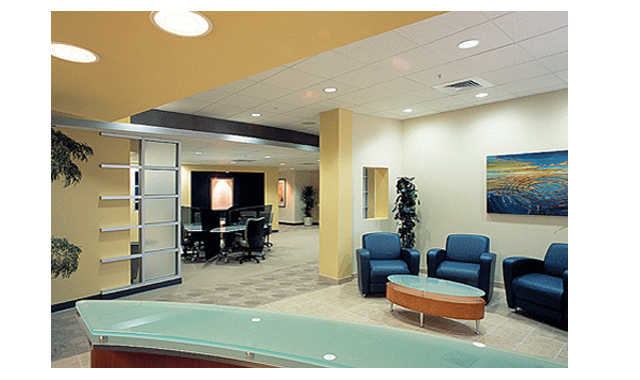
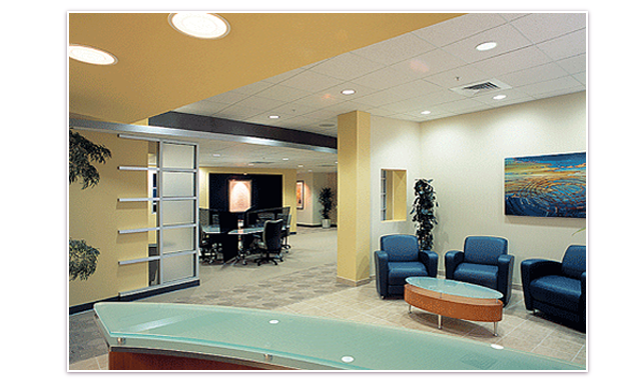
Before and after one commit to stefanpenner/jquery.live.gallery.js, a plain HTML site: page index.html in a window 1280 px wide. Shown: the whole page, without its empty margins (331-971 px from the left). Drawn offline with nearby package versions, Linux system fonts and the light colour scheme.

```diff
--- a/gallery.css
+++ b/gallery.css
@@ -9,12 +9,20 @@
 .viewer {
     padding-top:3px;
     height:357px;
+    width: 500px;
     overflow: hidden;
+	  margin:0 auto;
 }
 .viewer img {
 	display:block;
 	text-align:center;
-	margin:0 auto;
+  position: absolute;
+  margin: 0 8px;
+  -moz-box-shadow: 0px 1px 4px #8f7a8a;
+	-webkit-box-shadow: 0px 1px 4px #8f7a8a;
+  box-shadow: 0px 1px 4px #8f7a8a;
+  border: 2px solid #fff;
+  cursor:pointer;
 }
 .scrollable {
 	width:410px;
@@ -62,7 +70,6 @@
   margin: 0 8px;
   -moz-box-shadow: 0px 1px 4px #8f7a8a;
 	-webkit-box-shadow: 0px 1px 4px #8f7a8a;
-  filter: progid:DXImageTransform.Microsoft.Shadow(color=#8f7a8a,direction=180,strength=10);
   box-shadow: 0px 1px 4px #8f7a8a;
   border: 2px solid #fff;
   cursor:pointer;
--- a/jquery.live.gallery.js
+++ b/jquery.live.gallery.js
@@ -52,9 +52,9 @@
         find(this.thumbnailSelector).
           live('click',function(){
             var element = $(this),
-              newSrc = element.attr('data-src'),
-              oldImage = viewer.find('img'),
-              newImage = $(new Image());
+              newSrc    = element.attr('data-src'),
+              oldImage  = viewer.find('img'),
+              newImage  = $(new Image());
 
               scrollable.
               find('img').
```
